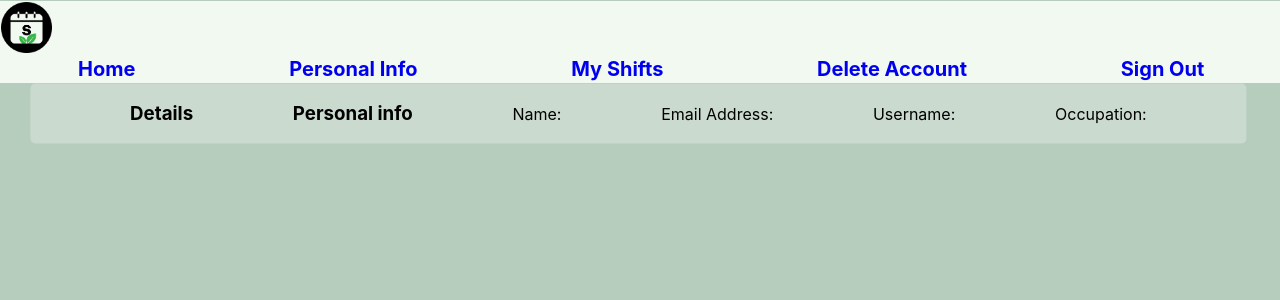
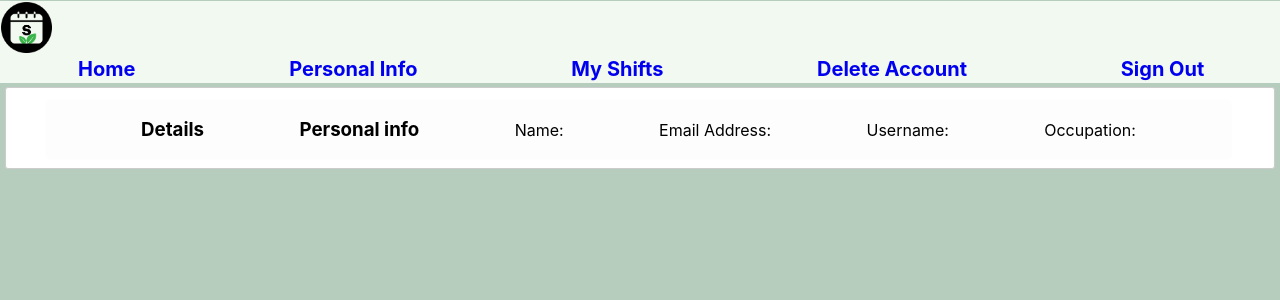
Before and after one commit to mehlia/capstone-project-group-3, a React (Create React App) app in the folder client/schedulism_app/: page /personal-info in a window 1280 px wide. Shown: the top 300 px of the page. Built offline with nearby package versions, Linux system fonts and the light colour scheme.

Commit message:
Used css to make sure that view all employee are seperated

```diff
--- a/client/schedulism_app/src/index.css
+++ b/client/schedulism_app/src/index.css
@@ -221,13 +221,14 @@ body{
   transform: translate(2.5%, 2.5%);
 }
 
-
-
-
-
-
-
-
+.user {
+  /* Add styles for individual user items */
+  padding: 10px;
+  margin: 5px;
+  background-color: #fff;
+  border: 1px solid #ccc;
+  border-radius: 3px;
+}
 
 
 /* colour palette */
```
